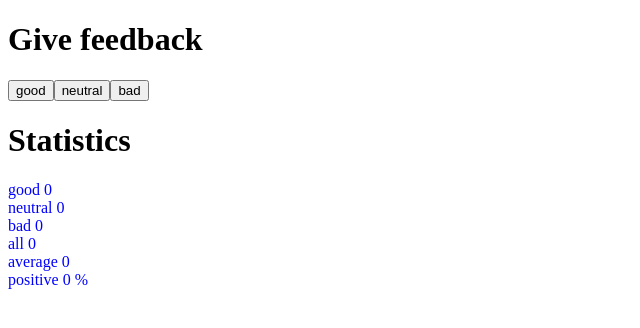
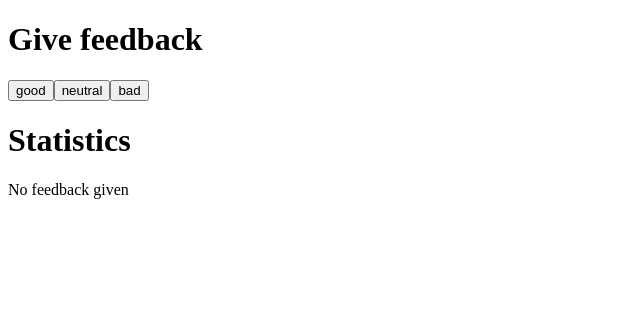
Before and after one commit to mandelma/Osa-1, a React (Create React App) app in the folder unicafe/: page / in a window 1280 px wide. Shown: the top 328 px of the page, without its empty margins (0-640 px from the left). Built offline with nearby package versions, Linux system fonts and the light colour scheme.

Commit message:
unicafe step 4

```diff
--- a/unicafe/src/App.js
+++ b/unicafe/src/App.js
@@ -11,6 +11,7 @@ const Button = (props) => {
 }
 
 const Statistics = (props) => {
+  if(props.all > 0){
     return(
       <div className = "vastaus">
         good {props.good}<br/>
@@ -18,7 +19,13 @@ const Statistics = (props) => {
         bad {props.bad}<br/>
         all {props.all}<br/>
         average {props.average}<br/>
-      positive {props.positive} %
+        positive {props.positive} %<br/>
+      </div>
+    )
+  }
+  return(
+    <div>
+      {props.noStatistics}
     </div>
   )
 }
@@ -30,12 +37,16 @@ function App() {
     bad: 0
   })
 
+  const [amount, setAmount] = useState([])
+
+
   const goodHandler = () => {
     const newFeedback = {
       ...feedBack,
       good: feedBack.good + 1
     }
     setFeedback(newFeedback)
+    setAmount(amount.concat("g"))
   }
 
   const neutralHandler = () => {
@@ -81,6 +92,7 @@ function App() {
         all = {all}
         average = {average}
         positive = {positive}
+        noStatistics = "No feedback given"
       />
     </div>
   )
```
Lines whose indentation alone changed are shown as unchanged.
